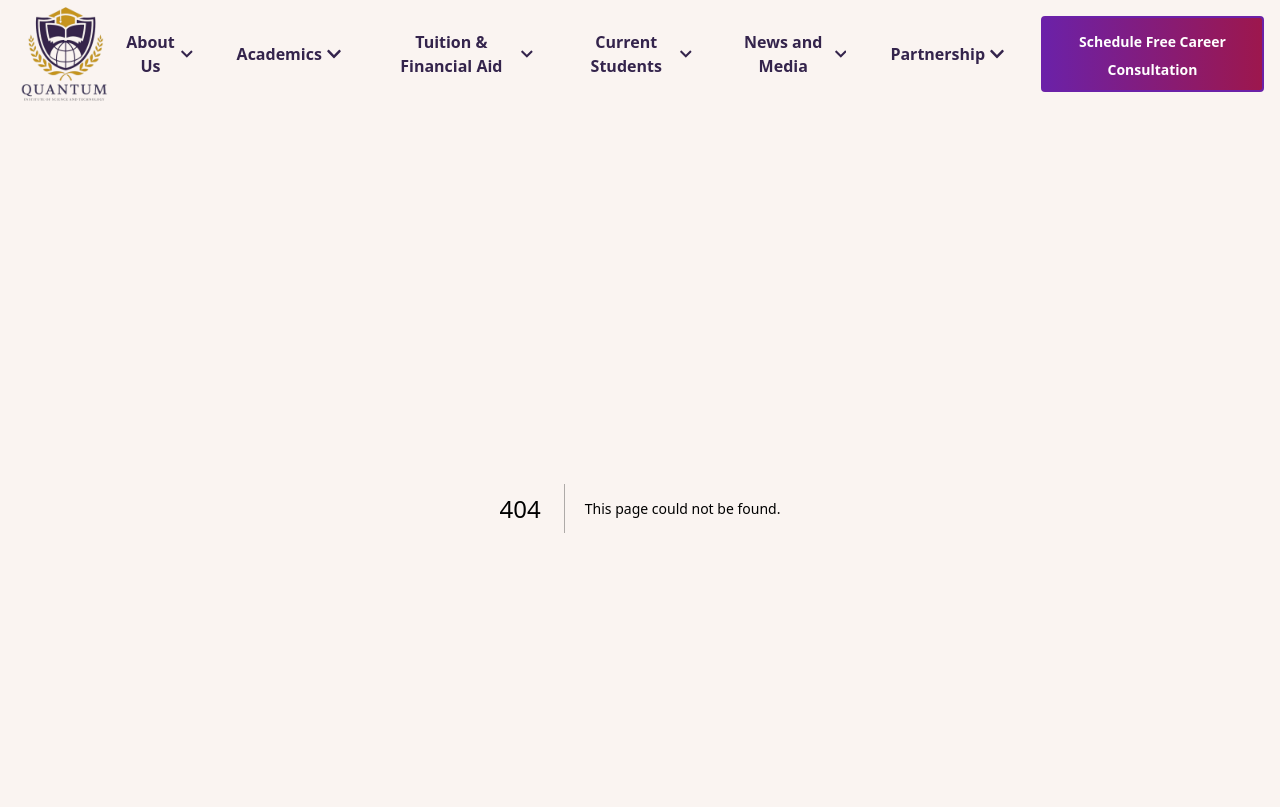
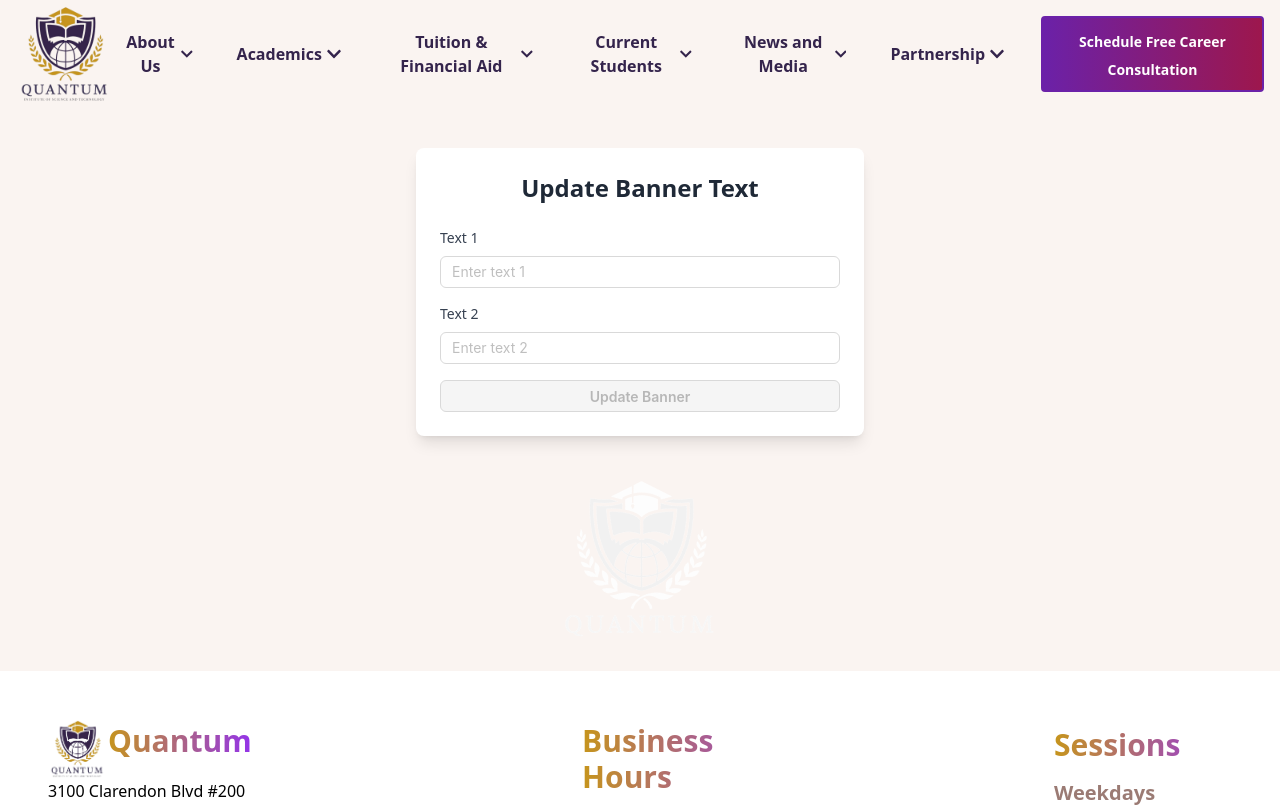
Before and after one commit to shejanNizam/quantum-education, a Next.js app: page /dashboard in a window 1280 px wide. Before the commit this address had no page. Shown: the top 807 px of the page. Built offline with nearby package versions, Linux system fonts and the light colour scheme.

Commit message:
banner dynamic text connect with mongodb

```diff
--- a/package.json
+++ b/package.json
@@ -13,11 +13,13 @@
     "@nextui-org/react": "^2.6.10",
     "@radix-ui/react-accordion": "^1.2.2",
     "@shadcn/ui": "^0.0.4",
+    "antd": "^5.23.3",
     "class-variance-authority": "^0.7.1",
     "clsx": "^2.1.1",
     "embla-carousel-react": "^8.5.1",
     "framer-motion": "^11.15.0",
     "lucide-react": "^0.468.0",
+    "mongodb": "^6.13.0",
     "motion": "^11.15.0",
     "next": "14.2.20",
     "react": "^18",
--- /dev/null
+++ b/src/app/api/banner/route.js
@@ -0,0 +1,65 @@
+import { MongoClient } from "mongodb";
+
+export async function POST(request) {
+  const { text1, text2 } = await request.json();
+
+  if (!text1 || !text2) {
+    return new Response(
+      JSON.stringify({ success: false, message: "Both fields are required" }),
+      { status: 400 }
+    );
+  }
+
+  const client = new MongoClient(process.env.MONGODB_URI);
+  await client.connect();
+  const db = client.db("dynamic_text");
+
+  try {
+    // Insert or update the banner text in the database
+    await db.collection("banners").updateOne(
+      {}, // Empty filter to update the first document
+      { $set: { text1, text2 } },
+      { upsert: true } // Create a new document if none exists
+    );
+
+    return new Response(
+      JSON.stringify({
+        success: true,
+        message: "Banner text updated successfully",
+      }),
+      { status: 200 }
+    );
+  } catch (error) {
+    return new Response(
+      JSON.stringify({
+        success: false,
+        message: "Failed to update banner text",
+      }),
+      { status: 500 }
+    );
+  } finally {
+    await client.close();
+  }
+}
+
+export async function GET() {
+  const client = new MongoClient(process.env.MONGODB_URI);
+  await client.connect();
+  const db = client.db("dynamic_text");
+
+  try {
+    // Fetch the latest banner text
+    const banner = await db.collection("banners").findOne({});
+    return new Response(JSON.stringify(banner), { status: 200 });
+  } catch (error) {
+    return new Response(
+      JSON.stringify({
+        success: false,
+        message: "Failed to fetch banner text",
+      }),
+      { status: 500 }
+    );
+  } finally {
+    await client.close();
+  }
+}
--- /dev/null
+++ b/src/app/dashboard/page.js
@@ -0,0 +1,88 @@
+"use client";
+import { Button, Input, message } from "antd";
+import { useRouter } from "next/navigation";
+import { useState } from "react";
+
+export default function Dashboard() {
+  const [text1, setText1] = useState("");
+  const [text2, setText2] = useState("");
+  const [isSubmitting, setIsSubmitting] = useState(false);
+
+  const router = useRouter();
+
+  const handleSubmit = async (e) => {
+    e.preventDefault();
+
+    // Validate input fields
+    if (!text1.trim() || !text2.trim()) {
+      message.error("Please fill in both fields before submitting.");
+      return;
+    }
+
+    setIsSubmitting(true);
+
+    try {
+      const response = await fetch("/api/banner", {
+        method: "POST",
+        headers: {
+          "Content-Type": "application/json",
+        },
+        body: JSON.stringify({ text1, text2 }),
+      });
+
+      if (response.ok) {
+        message.success("Banner text updated successfully!");
+        setText1(""); // Clear the input fields after successful submission
+        setText2("");
+        router.push(`/`);
+      } else {
+        message.error("Failed to update banner text.");
+      }
+    } catch (error) {
+      message.error("An error occurred while updating the banner text.");
+    } finally {
+      setIsSubmitting(false);
+    }
+  };
+
+  return (
+    <div className="max-w-md mx-auto mt-10 p-6 bg-white shadow-lg rounded-lg">
+      <h1 className="text-2xl font-bold mb-6 text-center text-gray-800">
+        Update Banner Text
+      </h1>
+      <form onSubmit={handleSubmit} className="space-y-4">
+        <div>
+          <label className="block text-sm font-medium text-gray-700 mb-2">
+            Text 1
+          </label>
+          <Input
+            placeholder="Enter text 1"
+            value={text1}
+            onChange={(e) => setText1(e.target.value)}
+            className="w-full"
+          />
+        </div>
+        <div>
+          <label className="block text-sm font-medium text-gray-700 mb-2">
+            Text 2
+          </label>
+          <Input
+            placeholder="Enter text 2"
+            value={text2}
+            onChange={(e) => setText2(e.target.value)}
+            className="w-full"
+          />
+        </div>
+        <Button
+          type="primary"
+          htmlType="submit"
+          loading={isSubmitting}
+          disabled={!text1.trim() || !text2.trim()}
+          className="w-full bg-blue-600 hover:bg-blue-700 text-white font-semibold py-2 px-4 rounded-md shadow-sm"
+        >
+          {isSubmitting ? "Updating..." : "Update Banner"}
+        </Button>
+      </form>
+    </div>
+  );
+}
--- a/src/components/Home/Banner.js
+++ b/src/components/Home/Banner.js
@@ -8,12 +8,27 @@ import { CgArrowTopRight } from "react-icons/cg";
 import BG_IMAGE from "../../assets/banner_img/bg_banner.png";
 import styles from "./Banner.module.css";
 
+import { useEffect, useState } from "react"; // added for dymanic
+
 const russoOne = Russo_One({
   subsets: ["latin"],
   weight: "400",
 });
 
 export default function Banner({ onApplyClick }) {
+  const [bannerText, setBannerText] = useState({ text1: "", text2: "" });
+
+  useEffect(() => {
+    fetch("/api/banner")
+      .then((response) => response.json())
+      .then((data) => {
+        if (data.text1 && data.text2) {
+          setBannerText(data); // Update state with fetched data
+        }
+      })
+      .catch((error) => console.error("Failed to fetch banner text:", error));
+  }, []);
+
   // Variants for initial load animations
   const initialVariants = {
     hidden: { opacity: 0, y: 20 },
@@ -69,23 +84,31 @@ export default function Banner({ onApplyClick }) {
             Kickstart Your Career with Experts
           </text>
         </motion.svg>
-
+        <button className="px-4 py-2 mb-4 bg-white text-primary disabled rounded-full  font-bold text-2xl shadow-2xl">
+          UNITING MINDS AND AI
+        </button>
         {/* Paragraph with scroll animation */}
         <motion.p
           variants={scrollVariants}
           initial="hidden"
           whileInView="visible"
           viewport={{ once: true, amount: 0.8 }}
-          className="text-lg md:text-xl text-gray-200 mb-8 customHeading" // Tailwind classes for paragraph
+          className="text-lg md:text-xl text-gray-200 mb-8 customHeading md:w-[50%] mx-auto " // Tailwind classes for paragraph
         >
-          Discover an affordable, fast-track path to professional success at our{" "}
-          <br /> accelerated higher-learning institution.
+          Discover an affordable, fast-track path to professional success at our
+          accelerated higher-learning institution.
           <br />
           <br />
           Experience the fusion of academia and industry firsthand. Secure your
-          spot on our <br /> waiting list for the{" "}
+          spot on our waiting list for the
           {`Summer Semester of ${new Date().getFullYear()}`}.
         </motion.p>
+
+        {/* dynamic  // added for dymanic */}
+
+        <h1 className="text-2xl font-bold text-white">{bannerText.text1}</h1>
+        <p className="text-lg text-white">{bannerText.text2}</p>
+        {/* dynamic */}
 
         {/* Buttons */}
         <div className="flex flex-col sm:flex-row items-center gap-4 my-8 justify-center">
@@ -130,18 +153,6 @@ export default function Banner({ onApplyClick }) {
             </motion.div>
           </motion.div>
         </div>
-
-        {/* Sponsored by section with scroll animation */}
-        <motion.div
-          variants={scrollVariants}
-          initial="hidden"
-          whileInView="visible"
-          viewport={{ once: true, amount: 0.8 }}
-          className="text-sm text-gray-200 mt-6" // Tailwind classes for text
-        >
-          Sponsored by:{" "}
-          <span className="font-semibold">Your Sponsors Here</span>
-        </motion.div>
       </div>
     </motion.div>
   );
--- a/src/components/Navbar.js
+++ b/src/components/Navbar.js
@@ -440,7 +440,9 @@ export default function Navbar() {
                 {/* Contact Us Button for Mobile */}
                 <Link href={`/contact`}>
                   <CustomButtonComp onClick={closeMobileMenu}>
-                    Free Career Consultation
+                    <span className="text-sm">
+                      Schedule Free Career Consultation
+                    </span>
                   </CustomButtonComp>
                 </Link>
               </div>
```
Also changed, not shown: 1 other file (tests, documents, lock files or other folders).
